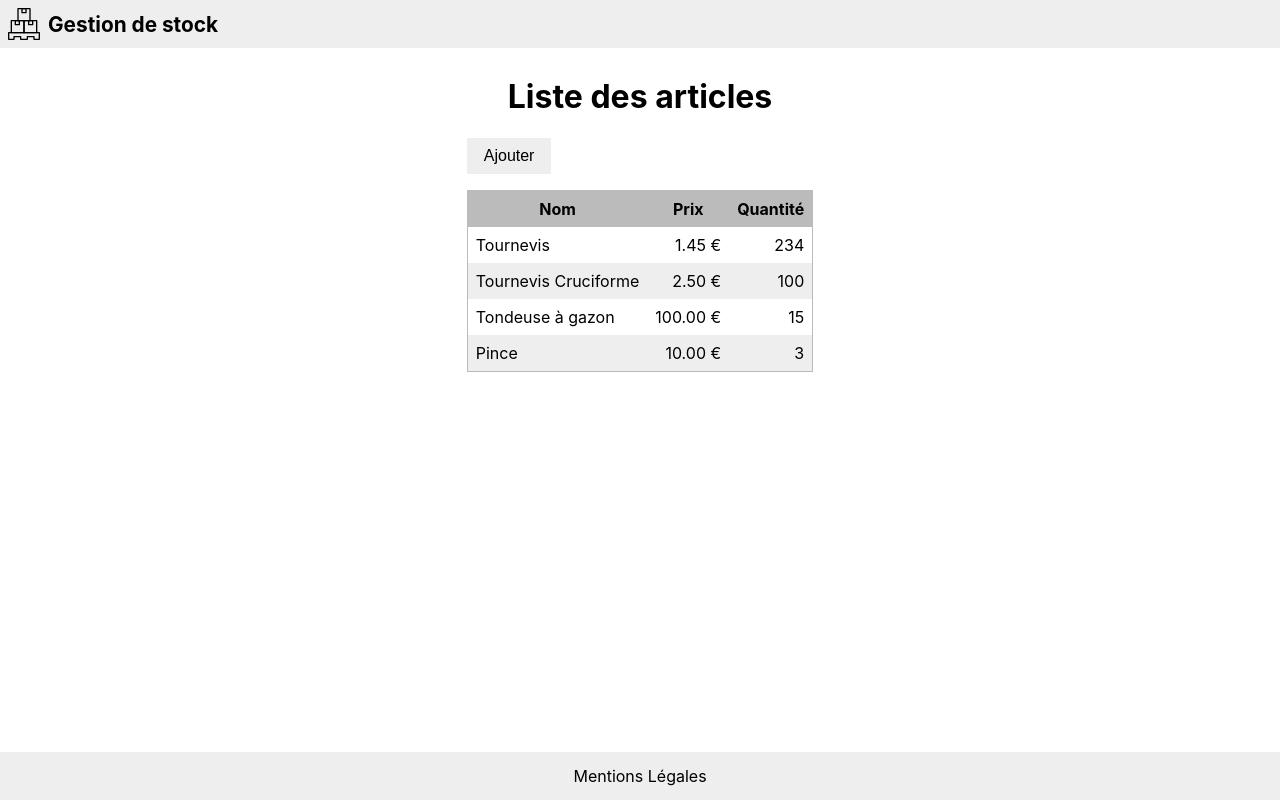
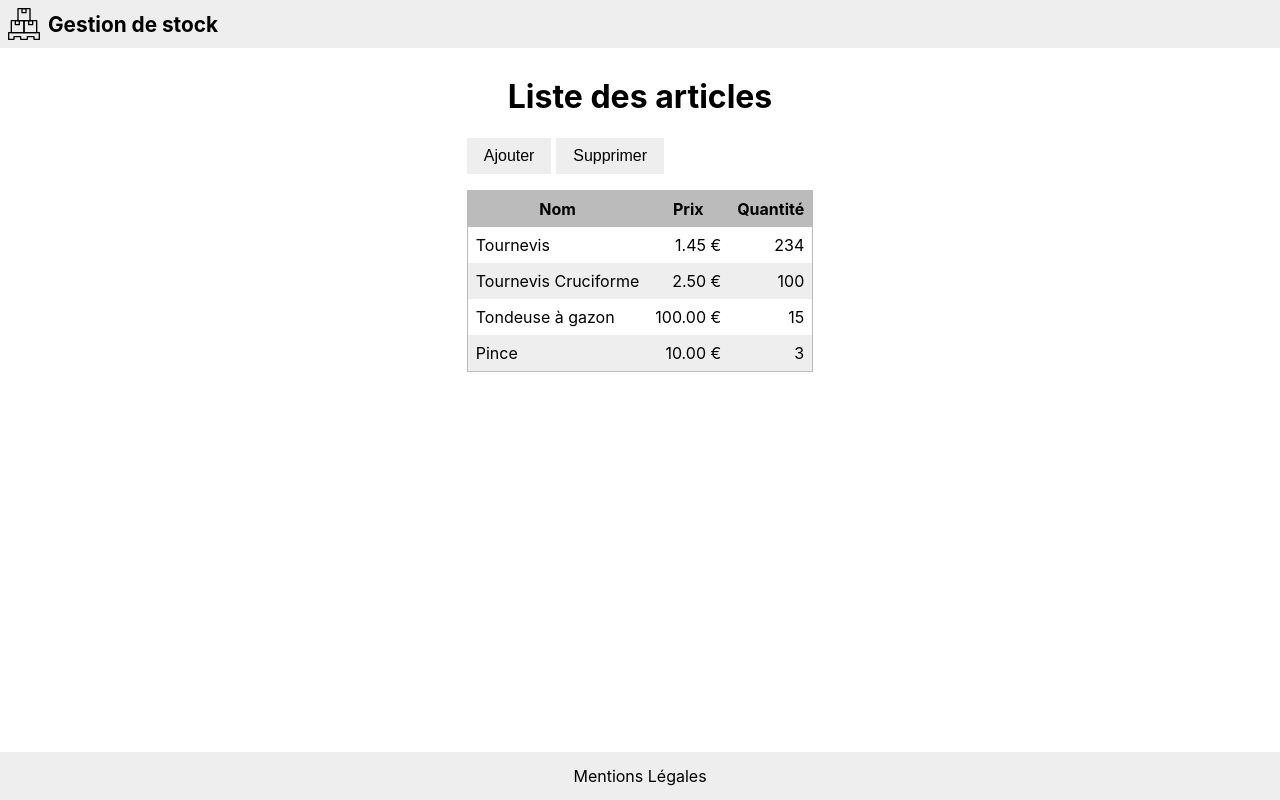
Before and after one commit to jlg-formation/tjscv1-nov-20, a React (Create React App) app in the folder front/: page /stock in a window 1280 px wide. Built offline with nearby package versions, Linux system fonts and the light colour scheme.

Commit message:
added suppress btn

```diff
--- a/front/src/routes/Stock.scss
+++ b/front/src/routes/Stock.scss
@@ -4,6 +4,9 @@
       display: flex;
       width: 100%;
       padding-bottom: 1em;
+      button {
+        margin-right: 0.3em;
+      }
     }
   }
 }
--- a/front/src/routes/Stock.tsx
+++ b/front/src/routes/Stock.tsx
@@ -15,6 +15,7 @@ function Stock() {
           <Link to="/create">
             <button>Ajouter</button>
           </Link>
+          <button>Supprimer</button>
         </nav>
         <StockTable articles={articleService.articles} />
       </div>
```
